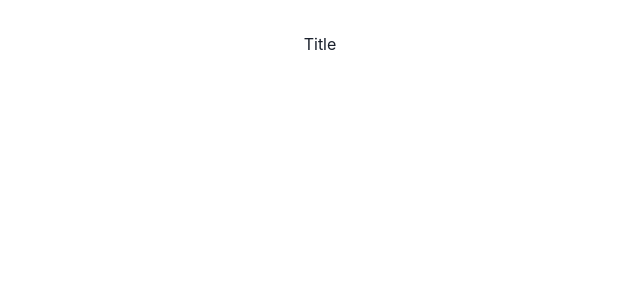
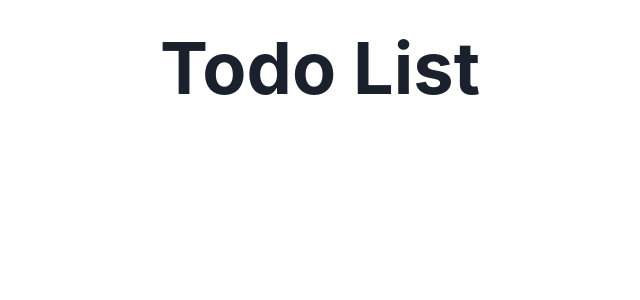
Before and after one commit to FlorenciaNieva/TodoList, a React (Vite) app: page / in a window 1280 px wide. Shown: the top 300 px of the page, without its empty margins (320-960 px from the left). Built offline with nearby package versions, Linux system fonts and the light colour scheme.

Commit message:
Agregó titulo en el header de la página

```diff
--- a/src/components/Header/Title.jsx
+++ b/src/components/Header/Title.jsx
@@ -1,7 +1,12 @@
 import React from 'react'
+import { Heading } from '@chakra-ui/react'
 
 export default function Title() {
   return (
-    <div>Title</div>
+    <>
+      <Heading as='h1' size='4xl'>
+        Todo List
+      </Heading>
+    </>
   )
 }
```
